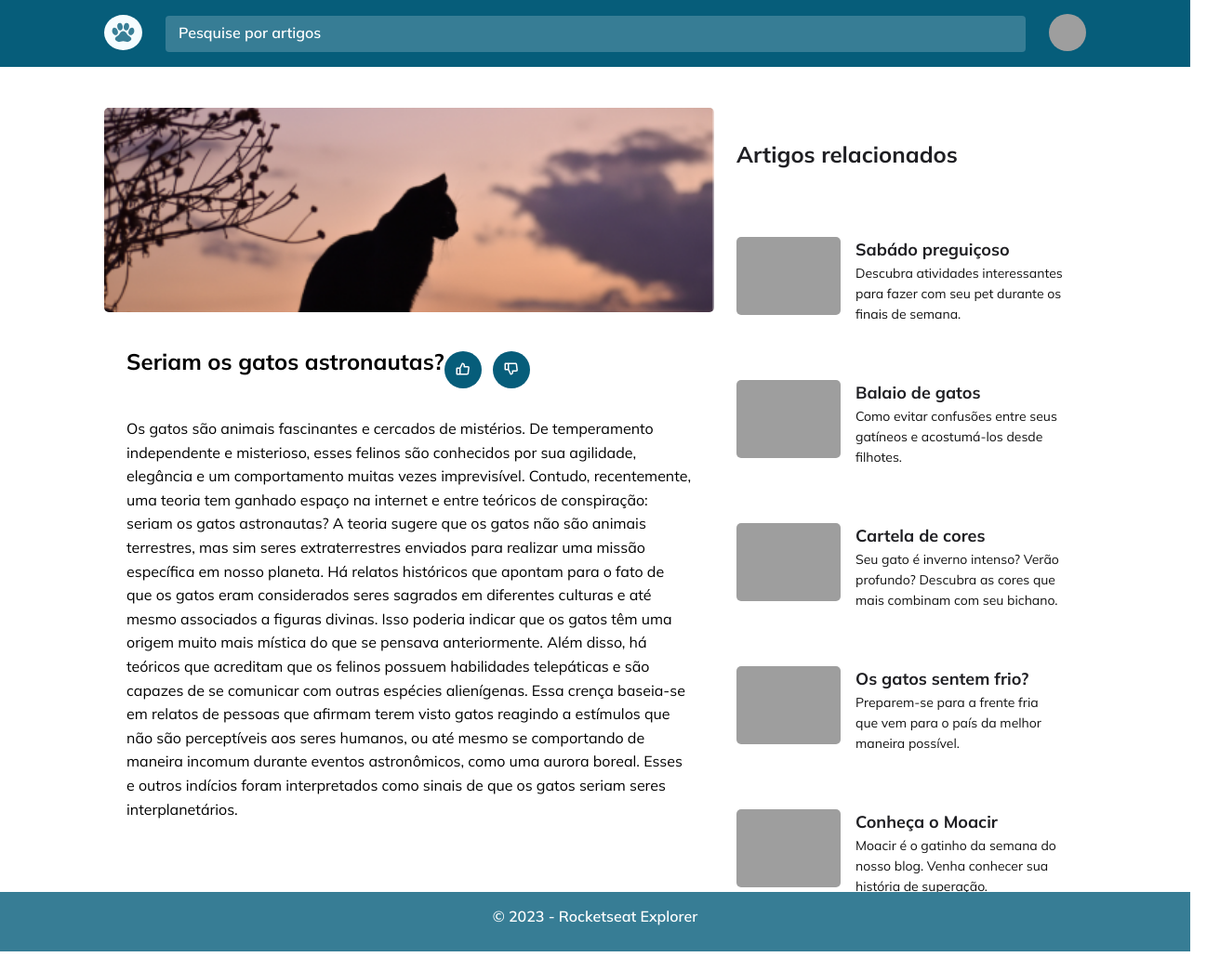
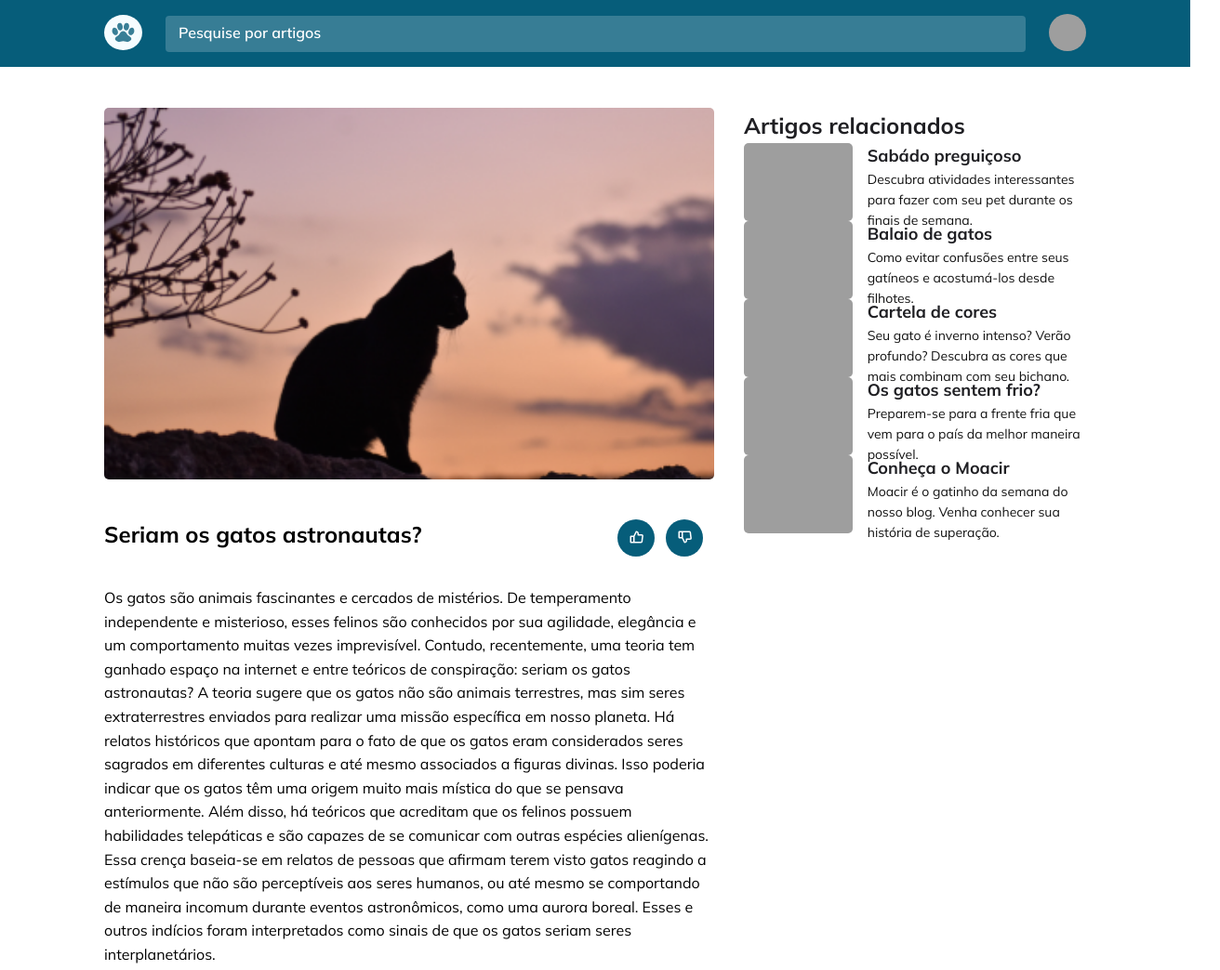
Before and after one commit to silvaLucs/project-cat-blog, a plain HTML site: page index.html in a window 1280 px wide. Shown: the top 1044 px of the page at 93% size, 1312 px wide, since content can reach past the window. Drawn offline with Linux system fonts and the light colour scheme; grey boxes are pictures that could not be loaded.

Commit message:
finished main, workirg on aside now

```diff
--- a/styles.css
+++ b/styles.css
@@ -216,9 +216,9 @@ footer p {
     grid-template-columns: 60% 40%;
     grid-template-rows: 7.2rem 1fr 6.4rem;
 
-    row-gap: 4.4rem;
+    overflow-x: hidden;
 
-    overflow-x: hidden;
+    column-gap: 3.2rem;
   }
 
   nav {
@@ -232,15 +232,39 @@ footer p {
     grid-area: main;
 
     padding: 0 0 0 11.2rem;
+
+    margin-top: 4.4rem;
   }
 
-  main figure {
+  main figure img {
     max-width: 100%;
+
+    height: 40rem;
   }
 
   main section {
+    margin: 3.2rem 0;
+    padding: 0;
+    display: flex;
+
+    justify-content: space-between;
+    align-items: center;
+  }
+
+  main article{
+    padding: 0;
     margin: 0;
-    display: flex;
+  }
+
+  aside {
+    padding: 0;
+    margin-right: 3.4rem;
+    margin-top: 4.4rem;
+
+    gap: 0;
+  }
+
+  aside h2{
 
   }
 
@@ -248,7 +272,14 @@ footer p {
     grid-area: side;
 
     padding: 0 11.2rem 0 0;
-    height: 6.8rem;
+    gap: 0;
+  }
+
+  .cats-div{
+    margin: 0;
+    padding: 0;
+
+    width: 100%;
   }
 
   footer {
```
